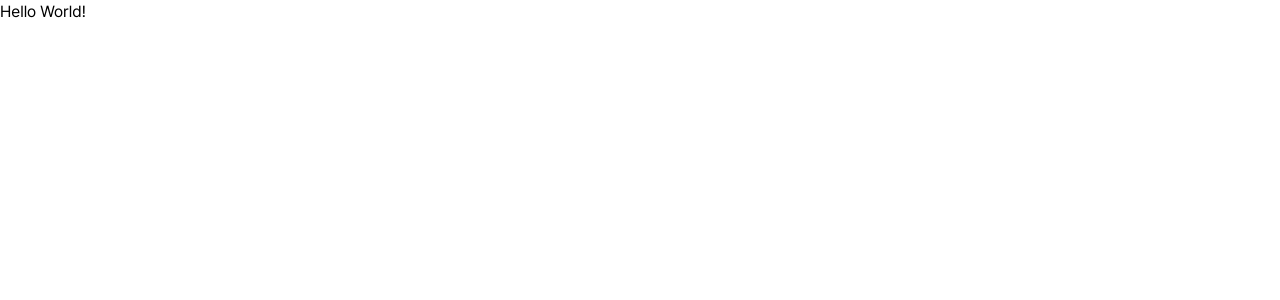
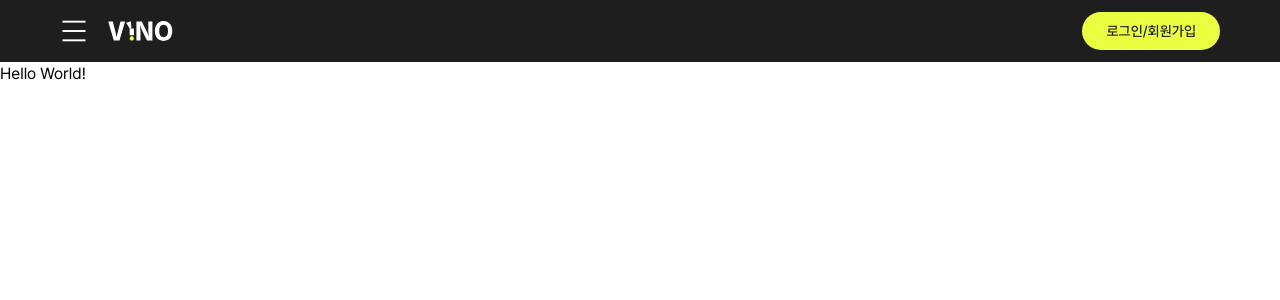
Before and after one commit to teamViNO/ViNO-Client-v2, a Next.js app: page / in a window 1280 px wide. Shown: the top 300 px of the page. Built offline with nearby package versions, Linux system fonts and the light colour scheme.

Commit message:
feat: 로그인하지 않은 상태일 때 헤더 구현

```diff
--- a/src/layout/GlobalProvider.tsx
+++ b/src/layout/GlobalProvider.tsx
@@ -1,5 +1,6 @@
 "use client";
 import { QueryClient, QueryClientProvider } from "@tanstack/react-query";
+import Header from "./Header";
 
 export default function GlobalProvider({
   children,
@@ -8,6 +9,9 @@ export default function GlobalProvider({
 }) {
   const queryClient = new QueryClient();
   return (
-    <QueryClientProvider client={queryClient}>{children}</QueryClientProvider>
+    <>
+      <Header />
+      <QueryClientProvider client={queryClient}>{children}</QueryClientProvider>
+    </>
   );
 }
--- /dev/null
+++ b/src/layout/Header.tsx
@@ -0,0 +1,38 @@
+import MenuSvg from "@/assets/icons/menu.svg";
+import CloseSvg from "@/assets/icons/close.svg";
+import LogoSvg from "@/assets/icons/logo.svg";
+import Link from "next/link";
+import { useState } from "react";
+
+const Header = () => {
+  const [isOpen, setIsOpen] = useState(false);
+
+  const Icon = isOpen ? CloseSvg : MenuSvg;
+
+  const onClickMenu = () => {
+    setIsOpen((prev) => !prev);
+  };
+
+  return (
+    <header className="bg-gray-500 sticky top-0 py-3 px-[60px]">
+      <div className="flex justify-between">
+        <div className="flex gap-5 items-center">
+          <button onClick={onClickMenu}>
+            <Icon width="28" height="28" fill="#ffffff" />
+          </button>
+          <Link href="/">
+            <LogoSvg width="65" height="20" fill="#ffffff" />
+          </Link>
+        </div>
+        <Link
+          href="/auth"
+          className="body3 py-2 px-6 bg-green-400 text-gray-500 hover:bg-green-500 rounded-full"
+        >
+          로그인/회원가입
+        </Link>
+      </div>
+    </header>
+  );
+};
+
+export default Header;
```
